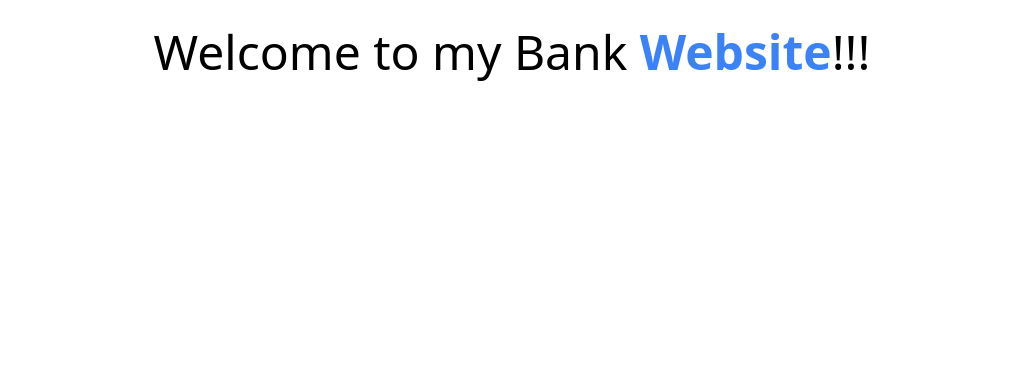
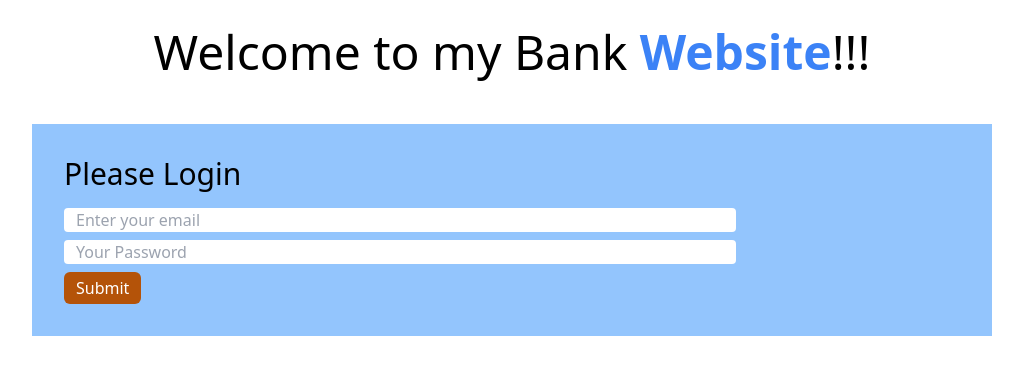
Before and after one commit to sajim-khan/Interactive-Bank-Website, a plain HTML site: page index.html in a window 1280 px wide. Shown: the whole page, without its empty margins (128-1151 px from the left). Drawn offline with nearby package versions, Linux system fonts and the light colour scheme.

Commit message:
added header section

```diff
--- a/index.html
+++ b/index.html
@@ -9,6 +9,19 @@
 </head>
 </head>
 <body>
-    <h1 class="text-5xl text-center mt-7">Welcome to my Bank <span class="font-semibold text-blue-500" >Website</span>!!!</h1>
+    <header>
+        <h1 class="text-5xl text-center mt-7">Welcome to my Bank <span class="font-semibold text-blue-500" >Website</span>!!!</h1>
+    </header>
+    <main>
+        <section class="bg-blue-300 mx-auto w-9/12 mt-12 p-8">
+            <h3 class="text-3xl mb-4">Please Login</h3>
+            <div>
+                <input class="w-9/12 block mb-2 px-3 rounded" type="email" name="" id="" placeholder="Enter your email">
+                <input class="w-9/12 block mb-2 px-3 rounded" type="password" name="" id="" placeholder="Your Password">
+                <button class="bg-amber-700  hover:bg-sky-700 rounded-md px-3 py-1 text-white">Submit</button>
+            </div>
+        </section>
+    </main>
+    <p></p>
 </body>
 </html>
```
